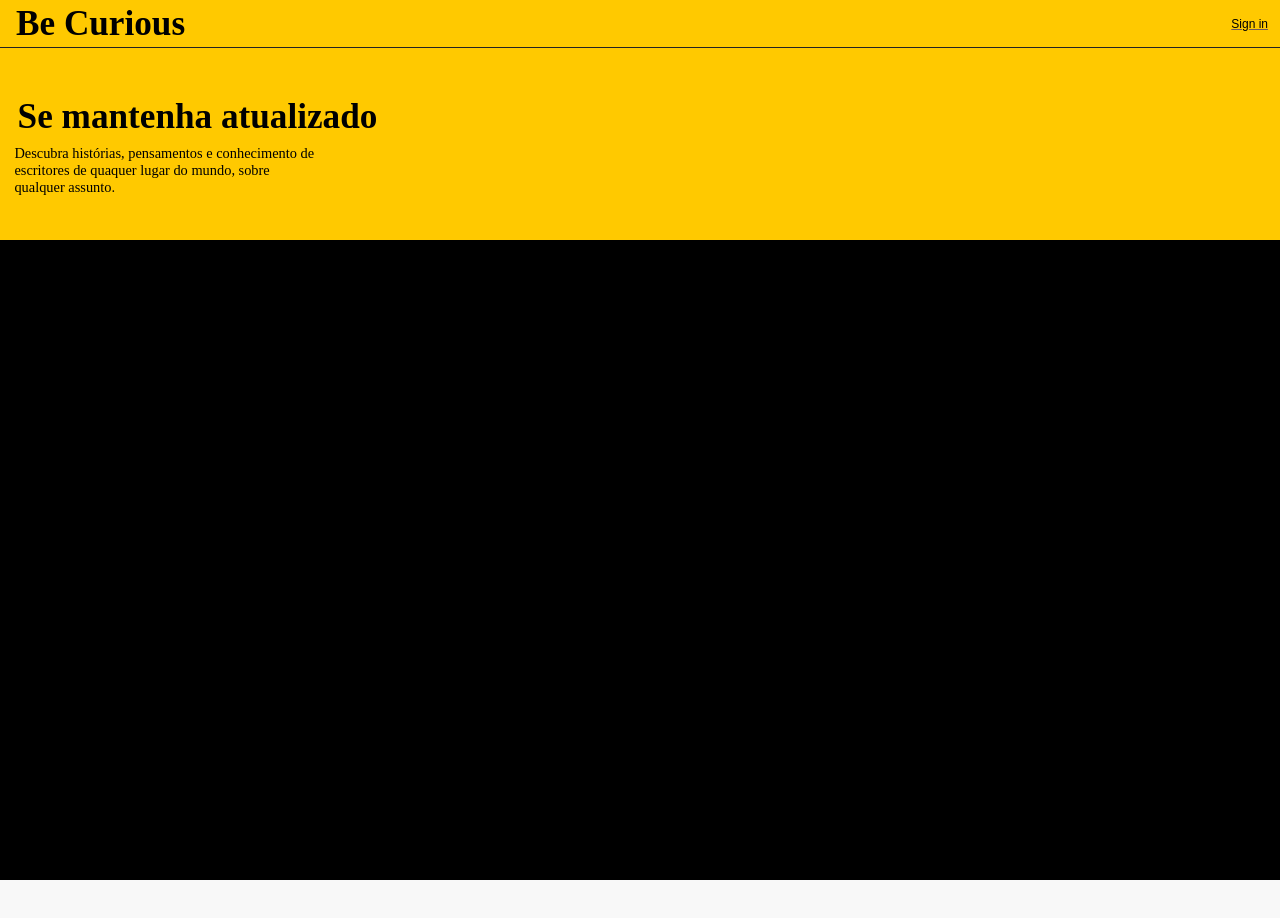
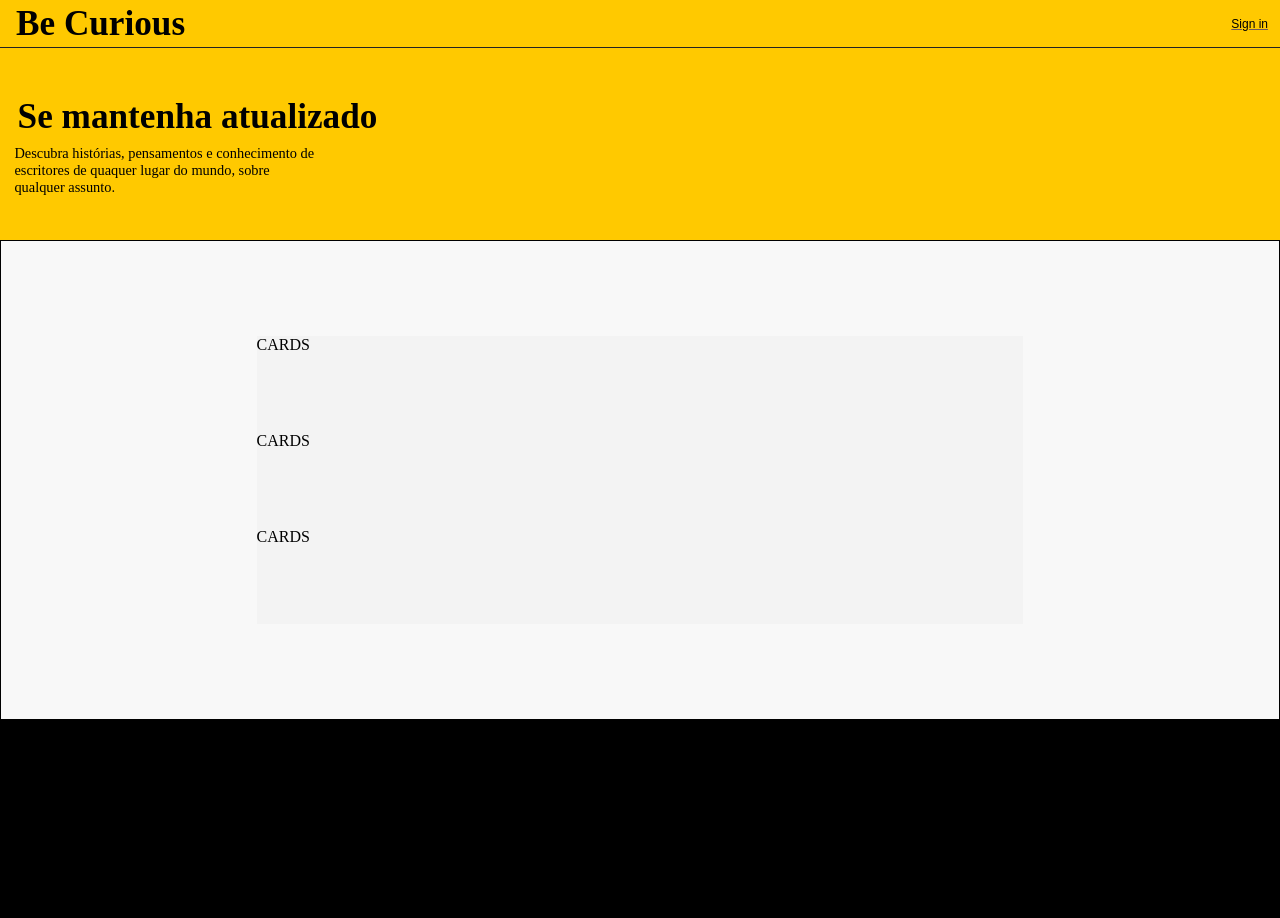
Before and after one commit to kennedybm/teste-tecnico-front-end, a React (Vite) app: page / in a window 1280 px wide. Shown: the top 918 px of the page. Before the commit the page ends 880 px from the top, so only its background shows below. Built offline with nearby package versions, Linux system fonts and the light colour scheme.

Commit message:
Feat:added  Posts component

```diff
--- a/src/pages/Home/index.tsx
+++ b/src/pages/Home/index.tsx
@@ -2,7 +2,7 @@ import * as S from "./styles";
 import { usePosts } from "../../providers/Api/Posts";
 import { useUsers } from "../../providers/Api/Users";
 import { useEffect, useState, useRef } from "react";
-import { Header, Presentaion } from "../../components";
+import { Header, Presentaion, Posts } from "../../components";
 
 const Home = () => {
   const { fetchPosts, fetchComments, postsData, commentsData } = usePosts();
@@ -12,9 +12,13 @@ const Home = () => {
 
   const [postId, setPostId] = useState<number | undefined>();
 
+  // useEffect(() => {
+  //   fetchPosts();
+  // }, []);
+
   const handleScroll = () => {
     const scrollPosition = window.scrollY;
-    console.log(scrollPosition);
+    // console.log(scrollPosition);
     if (scrollPosition >= 240) {
       setPosition(!position);
     } else if (scrollPosition < 240) {
@@ -35,6 +39,7 @@ const Home = () => {
       <S.Main>
         <Header position={position} />
         <Presentaion />
+        <Posts />
         <S.TesteTwo></S.TesteTwo>
       </S.Main>
     </>
```
